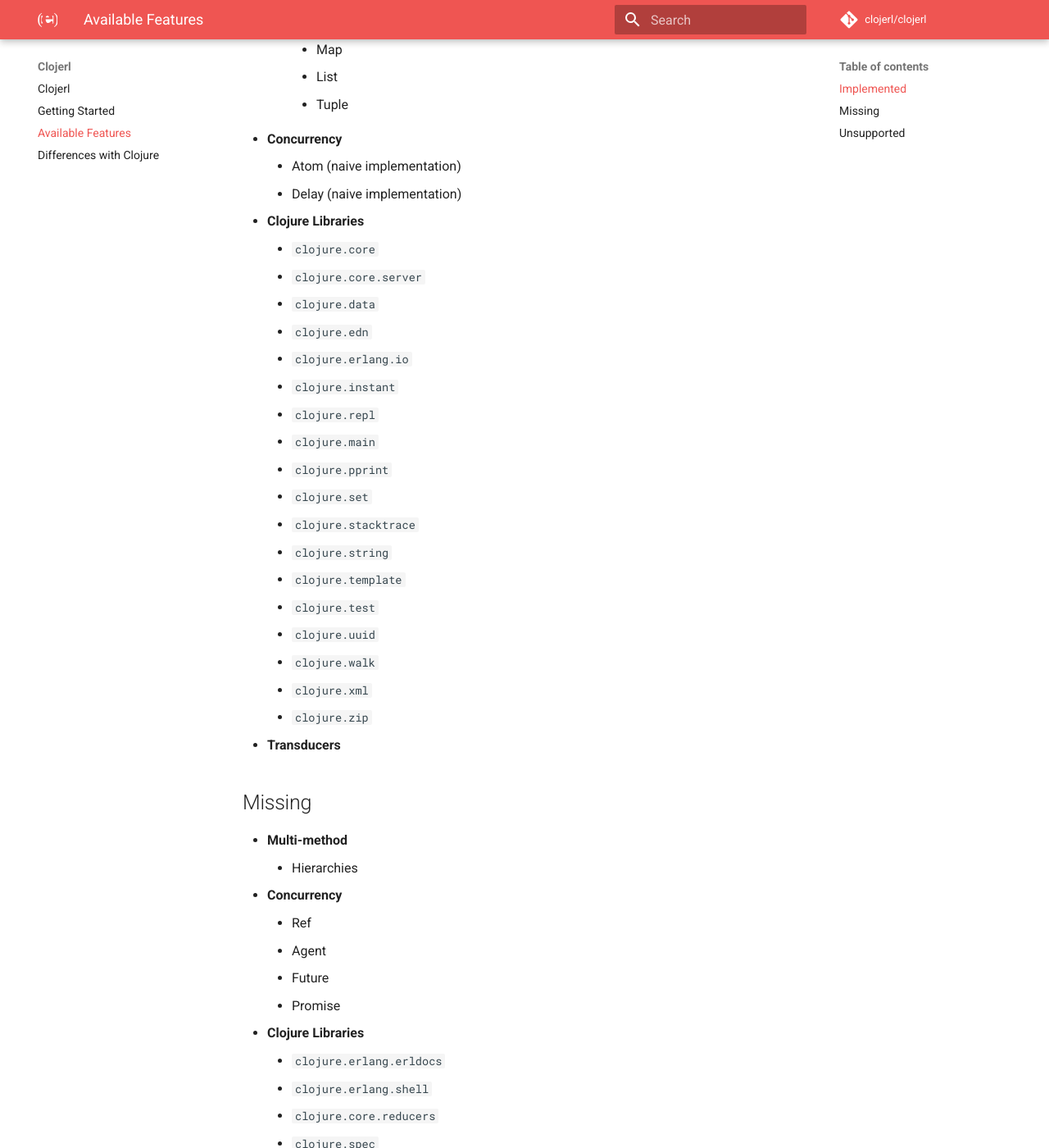
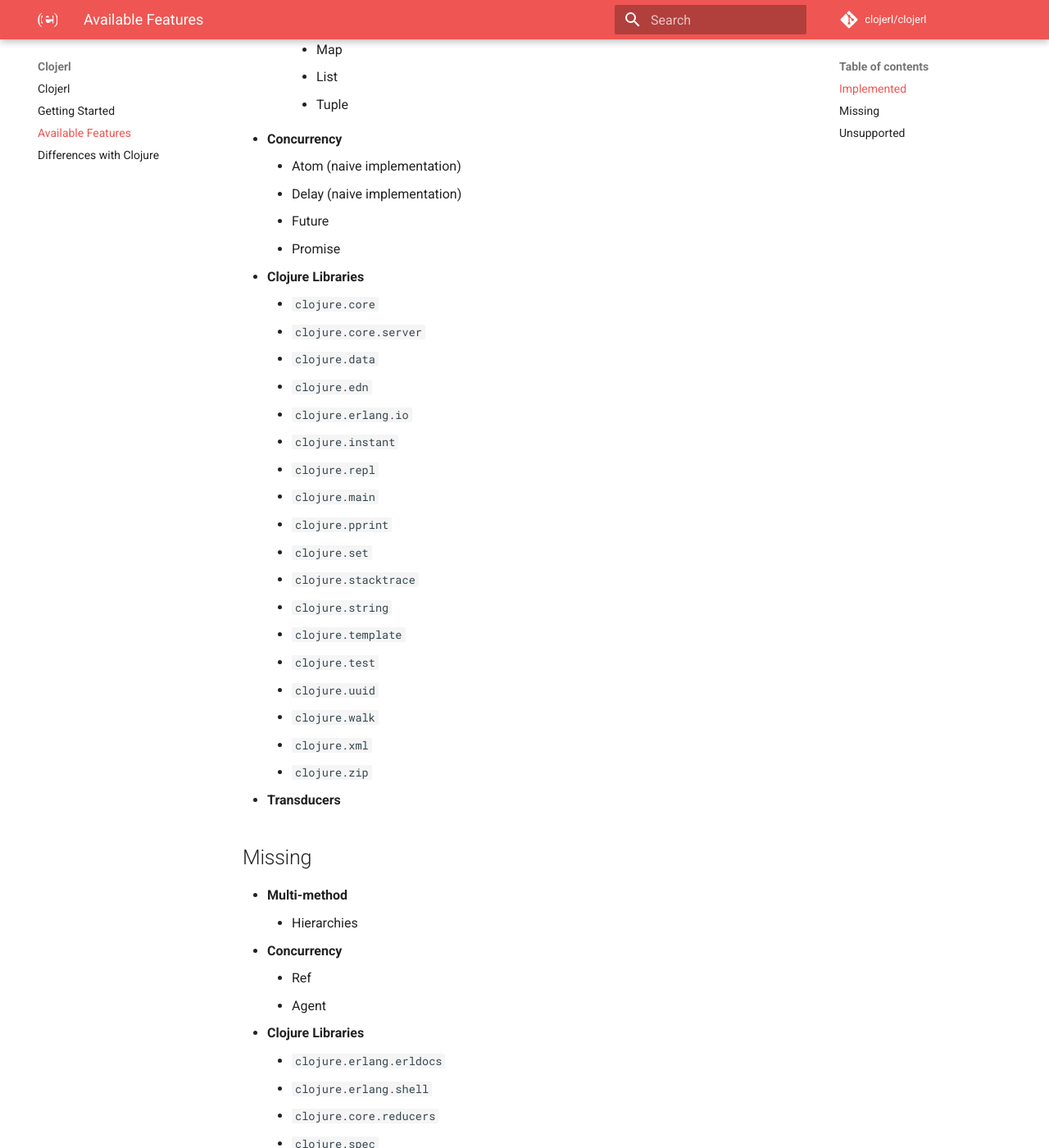
Before and after one commit to clojerl/clojerl.github.io, an MkDocs documentation site: the page built from docs/available-features.md, in a window 1280 px wide and 1400 px high, scrolled down 1013 px. Shown: the whole window at 82% size. Built offline with MkDocs 1.6.1 and Material for MkDocs 9.7.7, drawn with Linux system fonts in a browser that asks for light colours; comment, search, counter and statistics services are not loaded; part of the change alters nothing that is shown.

```diff
--- a/docs/available-features.md
+++ b/docs/available-features.md
@@ -38,6 +38,8 @@ For a detailed list on the differences between Clojerl and Clojure please check
 - **Concurrency**
     - Atom (naive implementation)
     - Delay (naive implementation)
+    - Future
+    - Promise
 - **Clojure Libraries**
     - `clojure.core`
     - `clojure.core.server`
@@ -66,8 +68,6 @@ For a detailed list on the differences between Clojerl and Clojure please check
 - **Concurrency**
     - Ref
     - Agent
-    - Future
-    - Promise
 - **Clojure Libraries**
     - `clojure.erlang.erldocs`
     - `clojure.erlang.shell`
```
